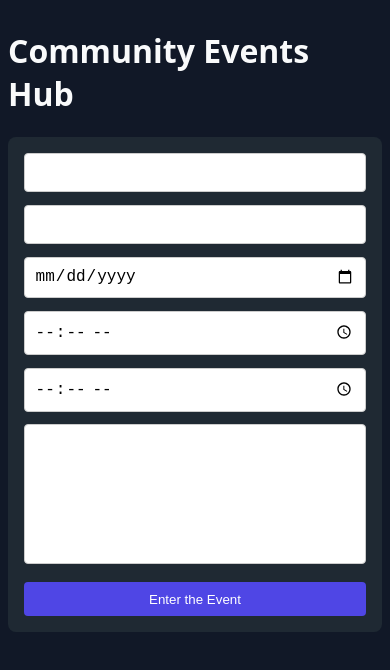
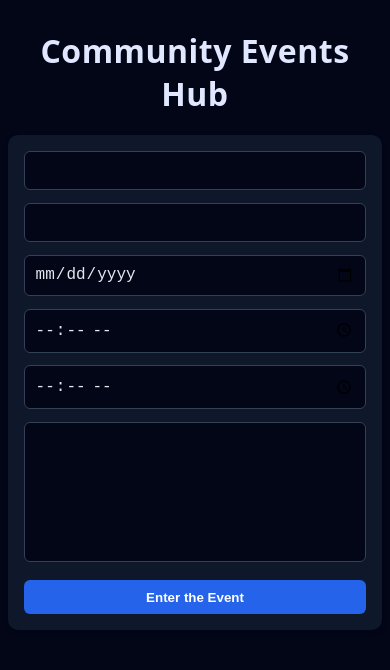
Before and after one commit to bh-official/fullstack-community-events-hub, a website built with Vite: page client/index.html in a window 390 px wide. Built offline with nearby package versions, Linux system fonts and the light colour scheme; no server answers.

Commit message:
new css styling

```diff
--- a/client/src/style.css
+++ b/client/src/style.css
@@ -4,8 +4,8 @@
 
 body {
   font-family: system-ui, Arial, sans-serif;
-  background-color:#78a3ce;
-  color: #111;
+  background-color:#f1f5f9;
+  color: #0f172a;
   margin: 0;
   padding: 1rem;
 }
@@ -17,15 +17,25 @@ body {
   gap: 1rem;
 }
 
+/* Title */
+h1 {
+  text-align: center;
+  margin-bottom: 1.2rem;
+  color: #1e40af;
+  font-size: 2rem;
+  letter-spacing: 0.5px;
+}
+
 /* Form styling */
 form {
   background: white;
   padding: 1rem;
-  border-radius: 8px;
+  border-radius: 10px;
   margin-bottom: 1.5rem;
   max-width: 600px;
   margin-left: auto;
   margin-right: auto;
+  box-shadow: 0 2px 6px rgba(0,0,0,0.08);
 }
 
 form input,
@@ -33,9 +43,10 @@ form textarea {
   width: 100%;
   padding: 0.6rem;
   margin-bottom: 0.8rem;
-  border: 1px solid #ccc;
-  border-radius: 4px;
+  border: 1px solid #cbd5e1;
+  border-radius: 6px;
   font-size: 1rem;
+  background: #f8fafc;
 }
 
 form textarea {
@@ -48,22 +59,23 @@ form textarea {
 form button {
   width: 100%;
   padding: 0.6rem;
-  background: #4f46e5;
+  background: #2563eb;
   color: white;
   border: none;
-  border-radius: 4px;
+  border-radius: 6px;
   cursor: pointer;
+  font-weight: 600;
 }
 
 form button:hover {
-  background: #4338ca;
+  background: #1d4ed8;
 }
 
 /* Event card */
 .event-card {
   background: white;
   padding: 12px;
-  border-radius: 10px;
+  border-radius: 12px;
   box-shadow: 0 2px 5px rgba(0, 0, 0, 0.05);
   transition: transform 0.2s ease, box-shadow 0.2s ease;
 }
@@ -72,13 +84,15 @@ form button:hover {
   transform: translateY(-2px);
 }
 
-/* Text inside event */
+/* text inside event */
 .event-card h3 {
   margin-top: 0;
+  color: #1e40af;
 }
 
 .event-card p {
   margin: 0.3rem 0;
+  color: #334155;
 }
 
 /* Buttons */
@@ -86,24 +100,25 @@ form button:hover {
   margin-right: 0.4rem;
   padding: 0.4rem 0.8rem;
   border: none;
-  border-radius: 6px;
+  border-radius: 8px;
   cursor: pointer;
   font-size: 0.9rem;
+  font-weight: 600;
 }
 
 /* Button colours */
 .edit-btn {
-  background: #f59e0b;
+  background: #f59e0b;           /* amber */
   color: white;
 }
 
 .attend-btn {
-  background: #22c55e;
+  background: #22c55e;           /* green */
   color: white;
 }
 
 .delete-btn {
-  background: #ef4444;
+  background: #ef4444;           /* red */
   color: white;
 }
 
@@ -111,22 +126,37 @@ form button:hover {
 [id^="status-"] {
   margin-top: 6px;
   font-size: 0.9rem;
-  color: #065f46;
+  color: #166534;                /* dark green */
 }
 
 /* Mobile view */
 @media (max-width: 800px) {
   body {
-    background-color: #111827;
-    color: #f9fafb;
+    background-color: #020617;   /* very dark navy */
+    color: #f8fafc;
     padding: 0.5rem;
   }
 
+  h1 {
+    color: #e0e7ff;              /* soft light blue */
+  }
+
   .event-card {
-    background-color: #1f2933;
+    background-color: #0f172a;
+  }
+
+  .event-card p {
+    color: #e2e8f0;
   }
 
   form {
-    background-color: #1f2933;
+    background-color: #0f172a;
+  }
+
+  form input,
+  form textarea {
+    background: #020617;
+    color: #e2e8f0;
+    border-color: #334155;
   }
 }
```
